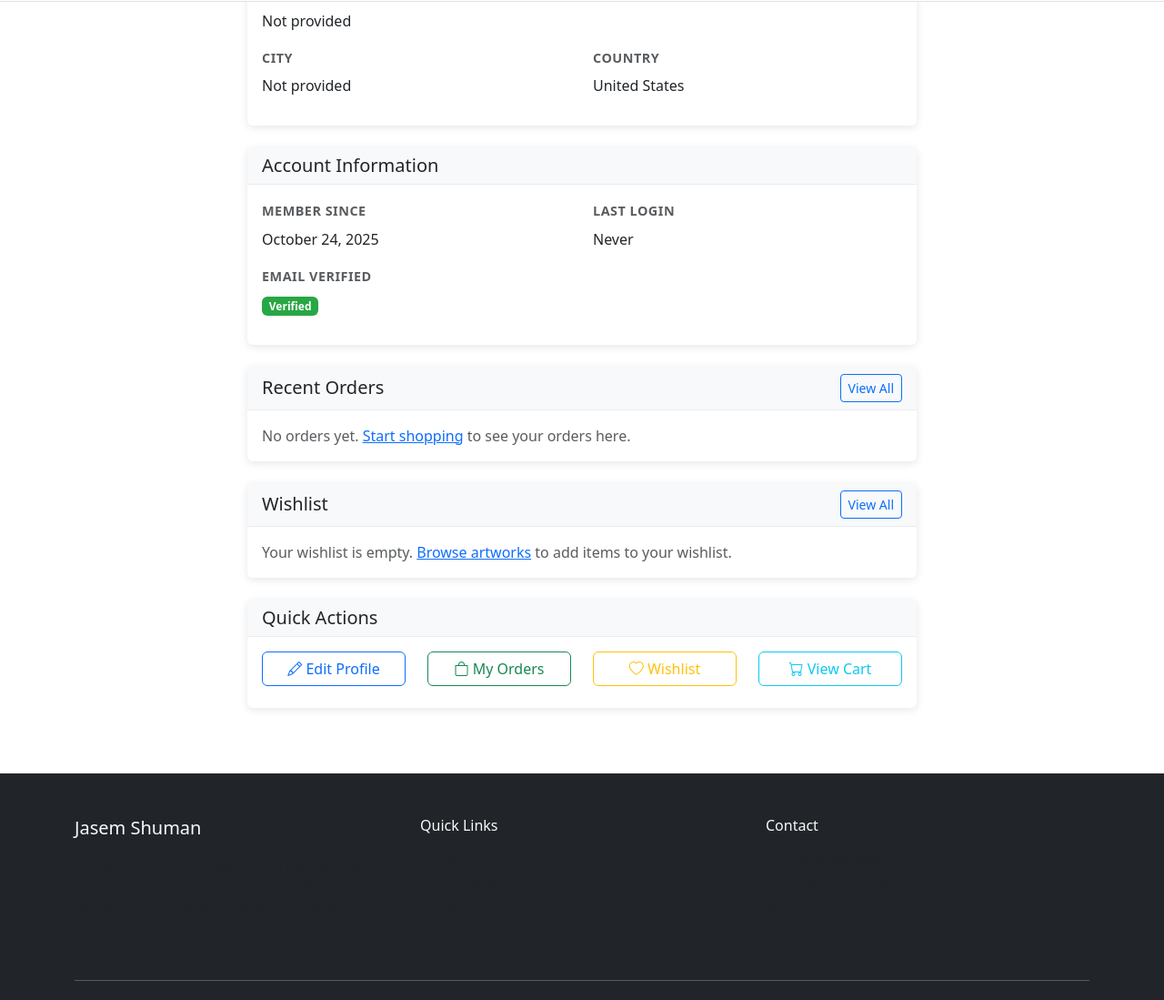
After one commit to MahmoudMousa1994/jasem-shuman, a Django app: page /account/profile/ in a window 1280 px wide. The commit adds this page. Shown: the part 325-1424 px from the top of the page at 91% size. Run offline with Django 5.2, Linux system fonts and the light colour scheme; the visitor is signed in with stand-in values (Sample User, id 1).

Commit message:
Add user profile management system with templates and logout functionality

```diff
--- /dev/null
+++ b/accounts/templates/accounts/profile.html
@@ -0,0 +1,234 @@
+{% extends 'base.html' %}
+{% load static %}
+
+{% block title %}{{ page_title }}{% endblock %}
+
+{% block content %}
+<div class="container mt-4">
+    <div class="row">
+        <div class="col-lg-8 mx-auto">
+            <div class="d-flex justify-content-between align-items-center mb-4">
+                <h1 class="page-title">My Profile</h1>
+                <a href="{% url 'accounts:edit_profile' %}" class="btn btn-outline-primary">
+                    <i class="bi bi-pencil"></i> Edit Profile
+                </a>
+            </div>
+
+            <!-- Profile Information -->
+            <div class="card mb-4">
+                <div class="card-header">
+                    <h5 class="mb-0">Personal Information</h5>
+                </div>
+                <div class="card-body">
+                    <div class="row">
+                        <div class="col-md-6 mb-3">
+                            <label class="form-label text-muted">First Name</label>
+                            <p class="mb-0">{{ user.first_name|default:"Not provided" }}</p>
+                        </div>
+                        <div class="col-md-6 mb-3">
+                            <label class="form-label text-muted">Last Name</label>
+                            <p class="mb-0">{{ user.last_name|default:"Not provided" }}</p>
+                        </div>
+                        <div class="col-md-6 mb-3">
+                            <label class="form-label text-muted">Email Address</label>
+                            <p class="mb-0">{{ user.email }}</p>
+                        </div>
+                        <div class="col-md-6 mb-3">
+                            <label class="form-label text-muted">Phone Number</label>
+                            <p class="mb-0">{{ profile.phone|default:"Not provided" }}</p>
+                        </div>
+                        <div class="col-12 mb-3">
+                            <label class="form-label text-muted">Address</label>
+                            <p class="mb-0">{{ profile.address|default:"Not provided" }}</p>
+                        </div>
+                        <div class="col-md-6 mb-3">
+                            <label class="form-label text-muted">City</label>
+                            <p class="mb-0">{{ profile.city|default:"Not provided" }}</p>
+                        </div>
+                        <div class="col-md-6 mb-3">
+                            <label class="form-label text-muted">Country</label>
+                            <p class="mb-0">{{ profile.country|default:"Not provided" }}</p>
+                        </div>
+                    </div>
+
+                    {% if profile.bio %}
+                    <div class="mt-3">
+                        <label class="form-label text-muted">Bio</label>
+                        <p class="mb-0">{{ profile.bio|linebreaks }}</p>
+                    </div>
+                    {% endif %}
+                </div>
+            </div>
+
+            <!-- Account Information -->
+            <div class="card mb-4">
+                <div class="card-header">
+                    <h5 class="mb-0">Account Information</h5>
+                </div>
+                <div class="card-body">
+                    <div class="row">
+                        <div class="col-md-6 mb-3">
+                            <label class="form-label text-muted">Member Since</label>
+                            <p class="mb-0">{{ user.date_joined|date:"F d, Y" }}</p>
+                        </div>
+                        <div class="col-md-6 mb-3">
+                            <label class="form-label text-muted">Last Login</label>
+                            <p class="mb-0">{{ user.last_login|date:"F d, Y g:i A"|default:"Never" }}</p>
+                        </div>
+                        <div class="col-12 mb-3">
+                            <label class="form-label text-muted">Email Verified</label>
+                            <p class="mb-0">
+                                {% if user.is_active %}
+                                    <span class="badge bg-success">Verified</span>
+                                {% else %}
+                                    <span class="badge bg-warning">Not Verified</span>
+                                {% endif %}
+                            </p>
+                        </div>
+                    </div>
+                </div>
+            </div>
+
+            <!-- Recent Orders -->
+            <div class="card mb-4">
+                <div class="card-header d-flex justify-content-between align-items-center">
+                    <h5 class="mb-0">Recent Orders</h5>
+                    <a href="{% url 'store:order_history' %}" class="btn btn-sm btn-outline-primary">View All</a>
+                </div>
+                <div class="card-body">
+                    {% if recent_orders %}
+                        <div class="list-group list-group-flush">
+                            {% for order in recent_orders %}
+                            <div class="list-group-item px-0">
+                                <div class="d-flex justify-content-between align-items-center">
+                                    <div>
+                                        <h6 class="mb-1">Order #{{ order.id }}</h6>
+                                        <p class="mb-1 text-muted">{{ order.created_at|date:"F d, Y" }}</p>
+                                        <small class="text-muted">${{ order.total_amount }}</small>
+                                    </div>
+                                    <div>
+                                        <span class="badge bg-{{ order.status|lower }}">{{ order.get_status_display }}</span>
+                                    </div>
+                                </div>
+                            </div>
+                            {% endfor %}
+                        </div>
+                    {% else %}
+                        <p class="text-muted mb-0">No orders yet. <a href="{% url 'store:home' %}">Start shopping</a> to see your orders here.</p>
+                    {% endif %}
+                </div>
+            </div>
+
+            <!-- Wishlist -->
+            <div class="card mb-4">
+                <div class="card-header d-flex justify-content-between align-items-center">
+                    <h5 class="mb-0">Wishlist</h5>
+                    <a href="{% url 'accounts:wishlist' %}" class="btn btn-sm btn-outline-primary">View All</a>
+                </div>
+                <div class="card-body">
+                    {% if wishlist_items %}
+                        <div class="row">
+                            {% for item in wishlist_items %}
+                            <div class="col-md-6 mb-3">
+                                <div class="d-flex">
+                                    <img src="{{ item.artwork.main_image.url }}"
+                                         alt="{{ item.artwork.title }}"
+                                         class="img-thumbnail me-3"
+                                         style="width: 80px; height: 80px; object-fit: cover;">
+                                    <div>
+                                        <h6 class="mb-1">{{ item.artwork.title }}</h6>
+                                        <p class="mb-1 text-muted small">{{ item.get_item_type_display }}</p>
+                                        <small class="text-muted">
+                                            {% if item.item_type == 'original' %}
+                                                ${{ item.artwork.original_price }}
+                                            {% else %}
+                                                ${{ item.artwork.second_option_price }}
+                                            {% endif %}
+                                        </small>
+                                    </div>
+                                </div>
+                            </div>
+                            {% endfor %}
+                        </div>
+                    {% else %}
+                        <p class="text-muted mb-0">Your wishlist is empty. <a href="{% url 'gallery:home' %}">Browse artworks</a> to add items to your wishlist.</p>
+                    {% endif %}
+                </div>
+            </div>
+
+            <!-- Quick Actions -->
+            <div class="card">
+                <div class="card-header">
+                    <h5 class="mb-0">Quick Actions</h5>
+                </div>
+                <div class="card-body">
+                    <div class="row">
+                        <div class="col-md-3 mb-2">
+                            <a href="{% url 'accounts:edit_profile' %}" class="btn btn-outline-primary w-100">
+                                <i class="bi bi-pencil"></i> Edit Profile
+                            </a>
+                        </div>
+                        <div class="col-md-3 mb-2">
+                            <a href="{% url 'store:order_history' %}" class="btn btn-outline-success w-100">
+                                <i class="bi bi-bag"></i> My Orders
+                            </a>
+                        </div>
+                        <div class="col-md-3 mb-2">
+                            <a href="{% url 'accounts:wishlist' %}" class="btn btn-outline-warning w-100">
+                                <i class="bi bi-heart"></i> Wishlist
+                            </a>
+                        </div>
+                        <div class="col-md-3 mb-2">
+                            <a href="{% url 'store:cart' %}" class="btn btn-outline-info w-100">
+                                <i class="bi bi-cart"></i> View Cart
+                            </a>
+                        </div>
+                    </div>
+                </div>
+            </div>
+        </div>
+    </div>
+</div>
+{% endblock %}
+
+{% block extra_css %}
+<style>
+.card {
+    border: none;
+    box-shadow: 0 2px 10px rgba(0,0,0,0.1);
+    margin-bottom: 1.5rem;
+}
+
+.card-header {
+    background-color: #f8f9fa;
+    border-bottom: 1px solid #e9ecef;
+    font-weight: 600;
+}
+
+.form-label {
+    font-weight: 600;
+    font-size: 0.9rem;
+    text-transform: uppercase;
+    letter-spacing: 0.5px;
+}
+
+.badge.bg-success {
+    background-color: #28a745 !important;
+}
+
+.badge.bg-warning {
+    background-color: #ffc107 !important;
+    color: #212529 !important;
+}
+
+.page-title {
+    font-family: 'Playfair Display', serif;
+    color: #1a1a1a;
+}
+
+.img-thumbnail {
+    border: 1px solid #dee2e6;
+    border-radius: 0.375rem;
+}
+</style>
+{% endblock %}
--- a/accounts/urls.py
+++ b/accounts/urls.py
@@ -11,7 +11,7 @@ urlpatterns = [
         template_name='accounts/login.html',
         authentication_form=EmailAuthenticationForm
     ), name='login'),
-    path('logout/', auth_views.LogoutView.as_view(), name='logout'),
+    path('logout/', views.logout_view, name='logout'),
     path('register/', views.register, name='register'),
 
     # User Profile
--- a/accounts/views.py
+++ b/accounts/views.py
@@ -1,5 +1,5 @@
 from django.shortcuts import render, redirect, get_object_or_404
-from django.contrib.auth import login
+from django.contrib.auth import login, authenticate, logout
 from django.contrib.auth.decorators import login_required
 from django.contrib.auth.forms import UserCreationForm
 from django.contrib import messages
@@ -9,15 +9,34 @@ from .forms import UserProfileForm, CustomUserCreationForm
 from gallery.models import Artwork
 
 
+def logout_view(request):
+    """Custom logout view that handles both GET and POST"""
+    if request.method == 'POST':
+        logout(request)
+        messages.success(request, 'You have been successfully logged out.')
+        return redirect('gallery:home')
+
+    # For GET requests, show confirmation page
+    return render(request, 'accounts/logout.html')
+
+
 def register(request):
     """User registration view"""
     if request.method == 'POST':
         form = CustomUserCreationForm(request.POST)
         if form.is_valid():
             user = form.save()
-            login(request, user)
-            messages.success(request, 'Welcome to Jasem Shuman Art! Your account has been created.')
-            return redirect('gallery:home')
+            # Authenticate the user with our custom backend
+            authenticated_user = authenticate(
+                request,
+                username=user.email,  # Using email as username
+                password=form.cleaned_data['password1'],
+                backend='accounts.backends.EmailBackend'
+            )
+            if authenticated_user:
+                login(request, authenticated_user, backend='accounts.backends.EmailBackend')
+                messages.success(request, 'Welcome to Jasem Shuman Art! Your account has been created.')
+                return redirect('gallery:home')
     else:
         form = CustomUserCreationForm()
 
--- a/templates/base.html
+++ b/templates/base.html
@@ -22,9 +22,12 @@
     <nav class="navbar navbar-expand-lg navbar-light bg-white fixed-top border-bottom">
         <div class="container">
             <!-- Brand -->
-            <a class="navbar-brand" href="{% url 'gallery:home' %}">
-                <h1 class="brand-title mb-0">JASEM SHUMAN</h1>
-                <p class="brand-subtitle mb-0">Artist</p>
+            <a class="navbar-brand d-flex align-items-center" href="{% url 'gallery:home' %}">
+                <img src="{% static 'images/jasem-logo.png' %}" alt="Jasem Shuman Logo" class="logo-img me-3">
+                <div>
+                    <h1 class="brand-title mb-0">JASEM SHUMAN</h1>
+                    <p class="brand-subtitle mb-0">Artist</p>
+                </div>
             </a>
 
             <!-- Toggle button for mobile -->
@@ -50,7 +53,11 @@
                     {% if user.is_authenticated %}
                         <li class="nav-item dropdown">
                             <a class="nav-link dropdown-toggle" href="#" id="navbarDropdown" role="button" data-bs-toggle="dropdown" aria-expanded="false">
-                                {{ user.username }}
+                                {% if user.first_name %}
+                                    {{ user.first_name }}
+                                {% else %}
+                                    My Account
+                                {% endif %}
                             </a>
                             <ul class="dropdown-menu" aria-labelledby="navbarDropdown">
                                 <li><a class="dropdown-item" href="{% url 'accounts:profile' %}">Profile</a></li>
@@ -118,25 +125,28 @@
                 <div class="col-md-4">
                     <h6 class="mb-3">Contact</h6>
                     <p class="text-muted mb-1">
-                        <i class="bi bi-envelope"></i> info@jasemshuman.com
+                        <i class="bi bi-envelope"></i> jasem_403@hotmail.com
                     </p>
                     <p class="text-muted mb-1">
-                        <i class="bi bi-phone"></i> +1 (555) 123-4567
+                        <i class="bi bi-phone"></i> +972-598176787
+                    </p>
+                    <p class="text-muted mb-1">
+                        <i class="bi bi-geo-alt"></i> Al-Bireh, Palestine
                     </p>
                     <div class="mt-3">
-                        <a href="#" class="text-muted me-3"><i class="bi bi-instagram"></i></a>
-                        <a href="#" class="text-muted me-3"><i class="bi bi-facebook"></i></a>
-                        <a href="#" class="text-muted"><i class="bi bi-twitter"></i></a>
+                        <a href="https://www.instagram.com/jasem_shuman?igsh=MXU1d3E0am12YmtmbQ==" target="_blank" class="text-muted me-3" title="Follow Jasem on Instagram"><i class="bi bi-instagram"></i></a>
+                        <a href="https://www.facebook.com/share/1FkKPrhwMX/" target="_blank" class="text-muted me-3" title="Follow Jasem on Facebook"><i class="bi bi-facebook"></i></a>
                     </div>
                 </div>
             </div>
             <hr class="my-4">
             <div class="row align-items-center">
-                <div class="col-md-6">
+                <div class="col-md-6 d-flex align-items-center">
+                    <img src="{% static 'images/jasem-logo.png' %}" alt="Jasem Shuman" class="footer-logo me-3">
                     <p class="text-muted mb-0">&copy; 2025 Jasem Shuman. All rights reserved.</p>
                 </div>
                 <div class="col-md-6 text-end">
-                    <p class="text-muted mb-0">Website by <a href="#" class="text-muted">Your Name</a></p>
+                    <p class="text-muted mb-0">Website by <a href="https://www.linkedin.com/in/mahmoud-shuman" target="_blank" class="text-muted">Mahmoud Shuman</a></p>
                 </div>
             </div>
         </div>
```
Also changed, not shown: accounts/templates/accounts/edit_profile.html (added, +147 -0 lines), accounts/templates/accounts/logout.html (added, +45 -0 lines), accounts/templates/accounts/wishlist.html (added, +210 -0 lines), gallery/templates/gallery/home.html (+0 -18 lines), pages/templates/pages/about.html (+10 -2 lines).
